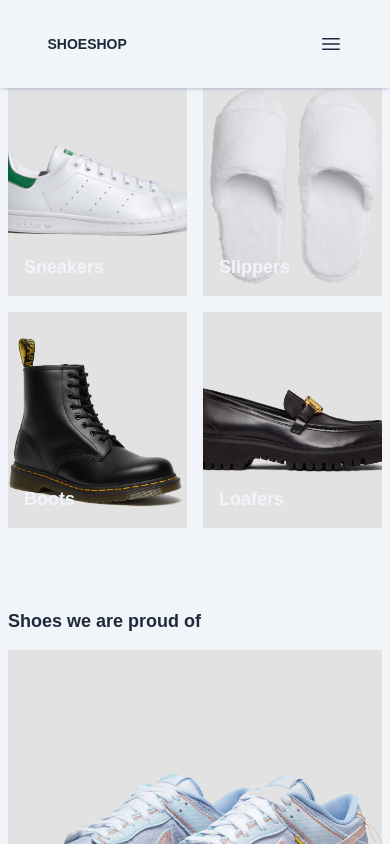
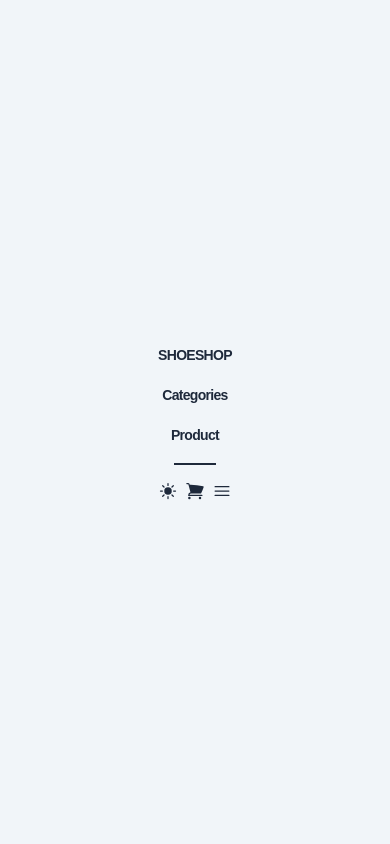
Before and after one commit to backstabslash/react-x-x-ecommerce, a React (Vite) app: page / in a window 390 px wide. Both pictures are taken after a click on the button 330 px from the left and 44 px from the top of the page. Shown: the top 844 px of the page. Built offline with nearby package versions, Linux system fonts and the light colour scheme; a web font is replaced by a local one.

Commit message:
mobnav categories start

```diff
--- a/src/App.jsx
+++ b/src/App.jsx
@@ -1,20 +1,16 @@
-import { useState } from "react";
+import { BrowserRouter, Route, Routes } from "react-router-dom";
 import Header from "./components/header/header";
-import Home from "./components/home/home";
-import Proud from "./components/proud/proud";
-import Banner from "./components/banner/banner";
-import Trending from "./components/trending/trending";
-import BannerMirrored from "./components/banner/bannerMirrored";
-import Footer from "./components/footer/footer";
+import HomePage from "./pages/home";
 
 function App() {
   return (
-    <>
-      <Header /> <Home />
-      <Proud /> <Banner />
-      <Trending /> <BannerMirrored />
-      <Footer />
-    </>
+    <BrowserRouter>
+      <Header />
+      <Routes>
+        <Route index path="/" element={<HomePage />} />{" "}
+        <Route index path="categories" element={<HomePage />} />
+      </Routes>
+    </BrowserRouter>
   );
 }
 
--- a/src/components/header/header.jsx
+++ b/src/components/header/header.jsx
@@ -1,12 +1,15 @@
 import { useState, useEffect } from "react";
 import "./header.css";
+import "./mobile-nav.css";
+import { Link } from "react-router-dom";
 
 function Header() {
   const [headerFixed, setheaderFixed] = useState(false);
+  const [mobileNav, setMobileNav] = useState(false);
 
   useEffect(() => {
     const onPageScroll = () => {
-      if (window.pageYOffset > 0) {
+      if (window.scrollY > 0) {
         setheaderFixed(true);
       } else {
         setheaderFixed(false);
@@ -15,23 +18,105 @@
     window.addEventListener("scroll", onPageScroll);
   }, []);
 
-  return (
+  useEffect(() => {
+    if (mobileNav) document.body.style.overflowY = "hidden";
+    else document.body.style.overflowY = "auto";
+  }, [mobileNav]);
+
+  return mobileNav ? (
+    <div
+      className={`mobile-nav ${
+        mobileNav ? "mobile-nav-flex" : "mobile-nav-none"
+      }`}
+    >
+      <nav>
+        <ul className="mobile-nav__menu">
+          <li>
+            <Link
+              to="/"
+              className="mobile-nav__link"
+              onClick={() => setMobileNav(false)}
+            >
+              SHOESHOP
+            </Link>
+          </li>
+          <li>
+            <Link
+              to="categories"
+              className="mobile-nav__link"
+              onClick={() => setMobileNav(false)}
+            >
+              Categories
+            </Link>
+          </li>
+          <li>
+            <Link
+              to="product"
+              className="mobile-nav__link"
+              onClick={() => setMobileNav(false)}
+            >
+              Product
+            </Link>
+          </li>
+          <li className="mobile-nav__link-line"></li>
+        </ul>
+        <div className="mobile-nav__utils">
+          <button className="mobile-nav__sun">
+            <svg
+              xmlns="http://www.w3.org/2000/svg"
+              viewBox="0 0 24 24"
+              fill="currentColor"
+            >
+              <path d="M12 2.25a.75.75 0 01.75.75v2.25a.75.75 0 01-1.5 0V3a.75.75 0 01.75-.75zM7.5 12a4.5 4.5 0 119 0 4.5 4.5 0 01-9 0zM18.894 6.166a.75.75 0 00-1.06-1.06l-1.591 1.59a.75.75 0 101.06 1.061l1.591-1.59zM21.75 12a.75.75 0 01-.75.75h-2.25a.75.75 0 010-1.5H21a.75.75 0 01.75.75zM17.834 18.894a.75.75 0 001.06-1.06l-1.59-1.591a.75.75 0 10-1.061 1.06l1.59 1.591zM12 18a.75.75 0 01.75.75V21a.75.75 0 01-1.5 0v-2.25A.75.75 0 0112 18zM7.758 17.303a.75.75 0 00-1.061-1.06l-1.591 1.59a.75.75 0 001.06 1.061l1.591-1.59zM6 12a.75.75 0 01-.75.75H3a.75.75 0 010-1.5h2.25A.75.75 0 016 12zM6.697 7.757a.75.75 0 001.06-1.06l-1.59-1.591a.75.75 0 00-1.061 1.06l1.59 1.591z" />
+            </svg>
+          </button>
+          <button className="mobile-nav__cart">
+            <svg
+              xmlns="http://www.w3.org/2000/svg"
+              viewBox="0 0 24 24"
+              fill="currentColor"
+            >
+              <path d="M2.25 2.25a.75.75 0 000 1.5h1.386c.17 0 .318.114.362.278l2.558 9.592a3.752 3.752 0 00-2.806 3.63c0 .414.336.75.75.75h15.75a.75.75 0 000-1.5H5.378A2.25 2.25 0 017.5 15h11.218a.75.75 0 00.674-.421 60.358 60.358 0 002.96-7.228.75.75 0 00-.525-.965A60.864 60.864 0 005.68 4.509l-.232-.867A1.875 1.875 0 003.636 2.25H2.25zM3.75 20.25a1.5 1.5 0 113 0 1.5 1.5 0 01-3 0zM16.5 20.25a1.5 1.5 0 113 0 1.5 1.5 0 01-3 0z" />
+            </svg>
+          </button>
+          <button
+            className="mobile-nav__bars"
+            onClick={() => setMobileNav(!mobileNav)}
+          >
+            <svg
+              xmlns="http://www.w3.org/2000/svg"
+              viewBox="0 0 24 24"
+              fill="currentColor"
+            >
+              <path
+                fillRule="evenodd"
+                d="M3 6.75A.75.75 0 013.75 6h16.5a.75.75 0 010 1.5H3.75A.75.75 0 013 6.75zM3 12a.75.75 0 01.75-.75h16.5a.75.75 0 010 1.5H3.75A.75.75 0 013 12zm0 5.25a.75.75 0 01.75-.75h16.5a.75.75 0 010 1.5H3.75a.75.75 0 01-.75-.75z"
+                clipRule="evenodd"
+              />
+            </svg>
+          </button>
+        </div>
+      </nav>
+    </div>
+  ) : (
     <header
       className={`header container ${headerFixed ? "header__fixed" : ""}`}
     >
       <div className="header__wrapper">
-        <div className="header__brand">SHOESHOP</div>
+        <Link className="header__brand" to="/">
+          SHOESHOP
+        </Link>
         <nav>
           <ul className="header__menu">
             <li>
-              <a className="header__link" href="">
+              <Link className="header__link" to="categories">
                 Categories
-              </a>
+              </Link>
             </li>
             <li>
-              <a className="header__link" href="">
+              <Link className="header__link" to="product">
                 Product
-              </a>
+              </Link>
             </li>
             <li className="header__line"></li>
             <li>
@@ -57,7 +142,10 @@
               </button>
             </li>
           </ul>
-          <button className="header__bars">
+          <button
+            className="header__bars"
+            onClick={() => setMobileNav(!mobileNav)}
+          >
             <svg
               xmlns="http://www.w3.org/2000/svg"
               viewBox="0 0 24 24"
--- /dev/null
+++ b/src/components/header/mobile-nav.css
@@ -0,0 +1,95 @@
+.mobile-nav {
+  position: fixed;
+  top: 0;
+  left: 0;
+  z-index: 999;
+  width: 100%;
+  height: 100%;
+  background-color: var(--clr-light);
+  justify-content: center;
+  align-items: center;
+  text-align: center;
+}
+
+.mobile-nav-flex {
+  display: flex;
+}
+
+.mobile-nav-none {
+  display: none;
+}
+
+.mobile-nav__menu {
+  list-style: none;
+  padding: 0;
+  display: flex;
+  flex-direction: column;
+  justify-content: center;
+  align-items: center;
+  gap: 1rem;
+}
+
+.mobile-nav__link {
+  font-size: var(--size-s);
+  text-decoration: none;
+  font-weight: 600;
+  color: var(--clr-slate800);
+  letter-spacing: -0.05em;
+  transition: 0.3s;
+}
+
+.mobile-nav__link:hover {
+  color: var(--clr-rose);
+}
+
+.mobile-nav__link-line {
+  border: 1px solid var(--clr-slate800);
+  padding-right: 2.5rem;
+}
+
+.mobile-nav__utils {
+  display: flex;
+  margin-top: 1rem;
+  justify-content: space-between;
+  align-items: center;
+}
+
+.mobile-nav__sun {
+  display: block;
+  width: var(--size-xl);
+  height: var(--size-xl);
+  color: var(--clr-slate800);
+  transition: 0.3s;
+}
+
+.mobile-nav__sun:hover {
+  color: var(--clr-amber);
+}
+
+.mobile-nav__bars {
+  display: block;
+  width: var(--size-xl);
+  height: var(--size-xl);
+  color: var(--clr-slate800);
+  transition: 0.3s;
+}
+
+.mobile-nav__bars:hover {
+  color: var(--clr-emerald);
+}
+
+.mobile-nav__cart {
+  display: block;
+  width: var(--size-xl);
+  height: var(--size-xl);
+  color: var(--clr-slate800);
+  transition: 0.3s;
+}
+
+.mobile-nav__cart:hover {
+  color: var(--clr-sky);
+}
+
+.mobile-nav__btn {
+  font-size: var(--size-s);
+}
--- /dev/null
+++ b/src/pages/home.jsx
@@ -0,0 +1,21 @@
+import Home from "../components/home/home";
+import Proud from "../components/proud/proud";
+import Banner from "../components/banner/banner";
+import Trending from "../components/trending/trending";
+import BannerMirrored from "../components/banner/bannerMirrored";
+import Footer from "../components/footer/footer";
+
+function HomePage() {
+  return (
+    <>
+      <Home />
+      <Proud />
+      <Banner />
+      <Trending />
+      <BannerMirrored />
+      <Footer />
+    </>
+  );
+}
+
+export default HomePage;
```
